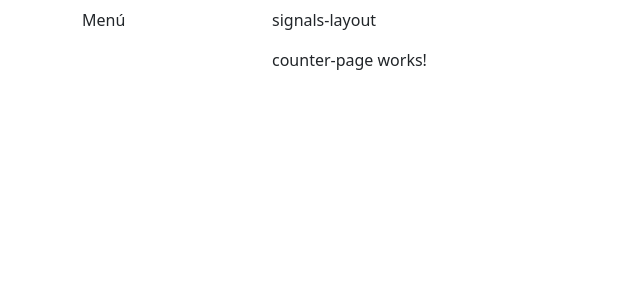
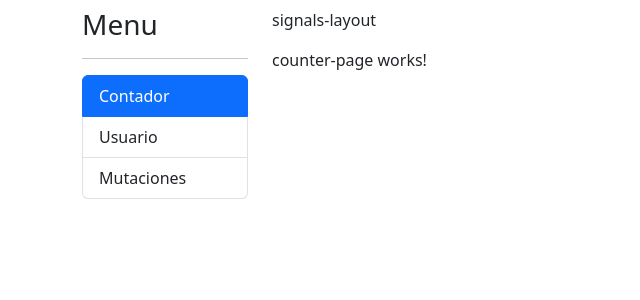
Before and after one commit to ikevin92/directive-signals-angular-2023, an Angular app: page /signals/counter in a window 1280 px wide. Shown: the top 300 px of the page, without its empty margins (0-640 px from the left). Built offline with nearby package versions, Linux system fonts and the light colour scheme.

Commit message:
menu lateral

```diff
--- /dev/null
+++ b/src/app/signals/components/side-menu/side-menu.component.css
@@ -0,0 +1,3 @@
+li {
+  cursor: pointer;
+}
--- /dev/null
+++ b/src/app/signals/components/side-menu/side-menu.component.html
@@ -0,0 +1,10 @@
+<ul class="list-group">
+  <li
+    *ngFor="let item of menuItems"
+    class="list-group-item"
+    routerLinkActive="active"
+    [routerLink]="[item.route]"
+  >
+    {{ item.title }}
+  </li>
+</ul>
--- /dev/null
+++ b/src/app/signals/components/side-menu/side-menu.component.ts
@@ -0,0 +1,19 @@
+import { Component } from '@angular/core';
+
+interface MenuItem {
+  title: string;
+  route: string;
+}
+
+@Component({
+  selector: 'side-menu',
+  templateUrl: './side-menu.component.html',
+  styleUrls: ['./side-menu.component.css'],
+})
+export class SideMenuComponent {
+  public menuItems: MenuItem[] = [
+    { title: 'Contador', route: 'counter' },
+    { title: 'Usuario', route: 'user-info' },
+    { title: 'Mutaciones', route: 'properties' },
+  ];
+}
--- a/src/app/signals/components/signals-layout/signals-layout.component.html
+++ b/src/app/signals/components/signals-layout/signals-layout.component.html
@@ -1,5 +1,9 @@
 <div class="row mt-2">
-  <div class="col-2">Menú</div>
+  <div class="col-2">
+    <h3>Menu</h3>
+    <hr />
+    <side-menu />
+  </div>
 
   <div class="col-10">
     <p>signals-layout</p>
--- a/src/app/signals/signals.module.ts
+++ b/src/app/signals/signals.module.ts
@@ -6,6 +6,7 @@
 import { CounterPageComponent } from './pages/counter-page/counter-page.component';
 import { UserInfoPageComponent } from './pages/user-info-page/user-info-page.component';
 import { PropertiesPageComponent } from './pages/properties-page/properties-page.component';
+import { SideMenuComponent } from './components/side-menu/side-menu.component';
 
 
 @NgModule({
@@ -13,7 +14,8 @@
     SignalsLayoutComponent,
     CounterPageComponent,
     UserInfoPageComponent,
-    PropertiesPageComponent
+    PropertiesPageComponent,
+    SideMenuComponent
   ],
   imports: [
     CommonModule,
```
